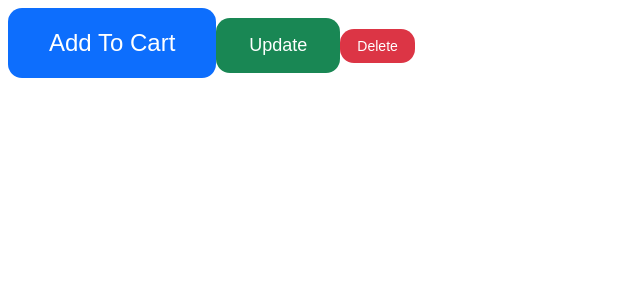
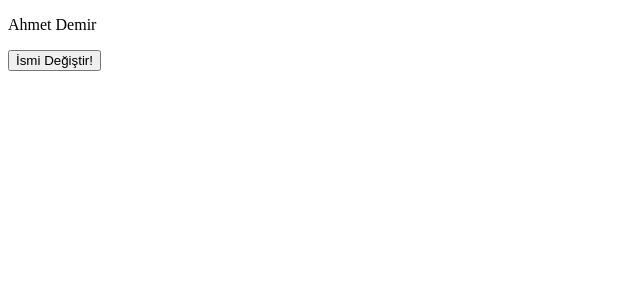
Before and after one commit to eminbasbayan/sbm-react-egitimi3, a React (Vite) app: page / in a window 1280 px wide. Shown: the top 300 px of the page, without its empty margins (0-640 px from the left). Built offline with nearby package versions, Linux system fonts and the light colour scheme.

Commit message:
useState hook

```diff
--- a/src/App.jsx
+++ b/src/App.jsx
@@ -1,14 +1,21 @@
-// import Products from "./components/Products/Products";
-
-import Button from "./components/UI/Button";
+import { useState } from "react";
 
 function App() {
+  const [state, setState] = useState("Ahmet Demir");
+  let fullName = "Ahmet Demir";
+
+  function handleClick() {
+    fullName = "Emin Başbayan";
+    console.log(fullName);
+    setState(fullName);
+  }
+
+  console.log("render!");
+
   return (
     <div className="app">
-      <Button size="xl" color="primary">Add To Cart</Button>
-      <Button size="lg" color="success">Update</Button>
-      <Button size="sm" color="danger">Delete</Button>
-      {/* <Products /> */}
+      <p>{state}</p>
+      <button onClick={handleClick}>İsmi Değiştir!</button>
     </div>
   );
 }
```
